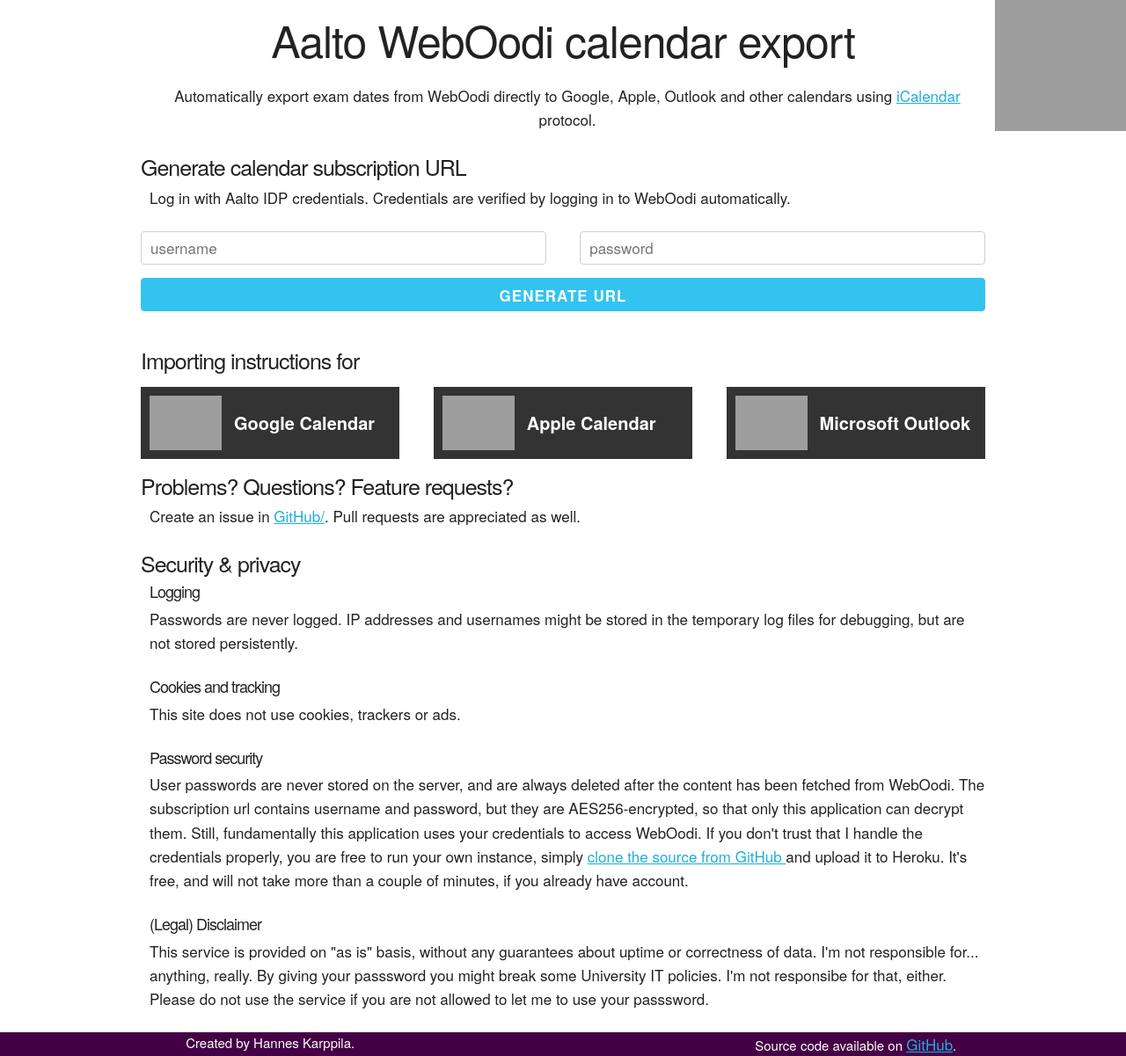
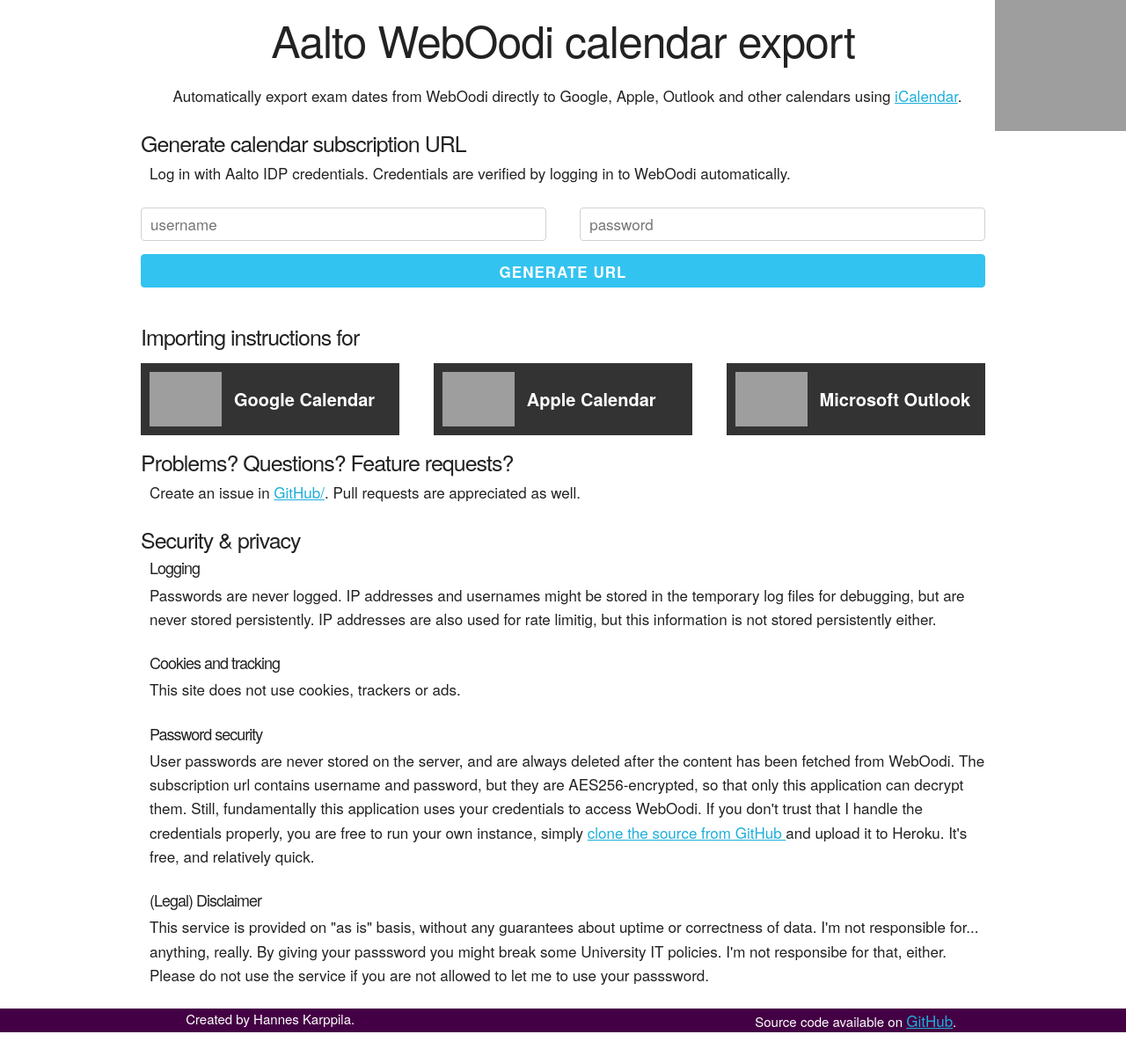
Before and after one commit to Dentosal/aalto_oodi_calendar_export, a Flask app: page / in a window 1280 px wide. Shown: the whole page at 88% size. After the commit the page ends 1174 px from the top, so only its background shows below. Run offline with Flask 2, Linux system fonts and the light colour scheme; grey boxes are pictures that could not be loaded.

Commit message:
Fix minor issues in frontpage texts

```diff
--- a/src/templates/index.html
+++ b/src/templates/index.html
@@ -15,7 +15,7 @@
         <h1>Aalto WebOodi calendar export</h1>
         <p class="u-center-text">
             Automatically export exam dates from WebOodi directly to Google, Apple, Outlook and other calendars using
-            <a href="https://en.wikipedia.org/wiki/ICalendar">iCalendar</a> protocol.
+            <a href="https://en.wikipedia.org/wiki/ICalendar">iCalendar</a>.
         </p>
 
         <div class="primary-content">
@@ -76,7 +76,8 @@
         <h3>Logging</h3>
         <p>
             Passwords are never logged.
-            IP addresses and usernames might be stored in the temporary log files for debugging, but are not stored persistently.
+            IP addresses and usernames might be stored in the temporary log files for debugging, but are never stored persistently.
+            IP addresses are also used for rate limitig, but this information is not stored persistently either.
         </p>
         <h3>Cookies and tracking</h3>
         <p>
@@ -91,7 +92,7 @@
             <a href="https://github.com/Dentosal/aalto_oodi_calendar_export">
                 clone the source from GitHub
             </a>
-            and upload it to Heroku. It's free, and will not take more than a couple of minutes, if you already have account.
+            and upload it to Heroku. It's free, and relatively quick.
         </p>
         <h3>(Legal) Disclaimer</h3>
         <p>
```
